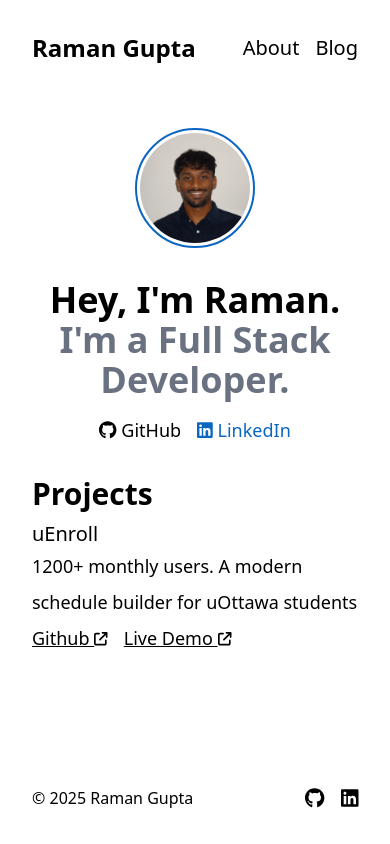
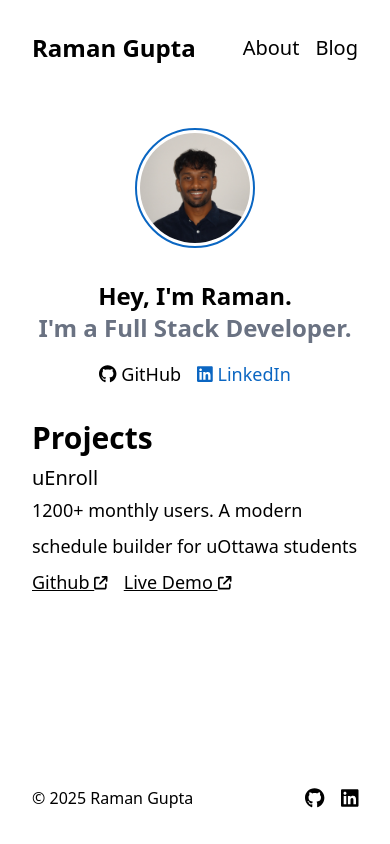
Before and after one commit to g-raman/personal-website, a Next.js app: page / in a window 390 px wide. Built offline with nearby package versions, Linux system fonts and the light colour scheme.

Commit message:
tweak: font size for mobile

```diff
--- a/src/components/ProfileCard/ProfileCard.tsx
+++ b/src/components/ProfileCard/ProfileCard.tsx
@@ -17,7 +17,7 @@ export default function ProfileCard() {
       </div>
 
       <div className="flex flex-col items-center gap-4 md:items-start">
-        <p className="text-center text-4xl font-bold md:text-left">
+        <p className="text-center text-2xl font-bold sm:text-4xl md:text-left">
           <span>Hey, I&apos;m Raman.</span>
           <br />
           <span className="text-gray-500">
```
